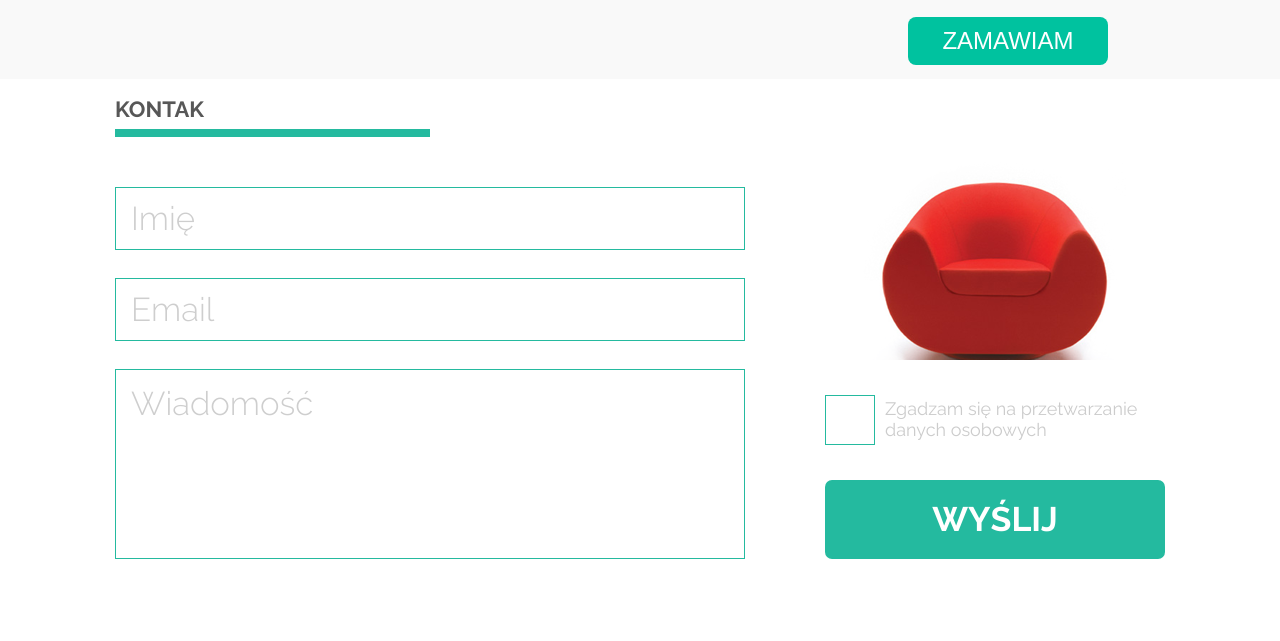
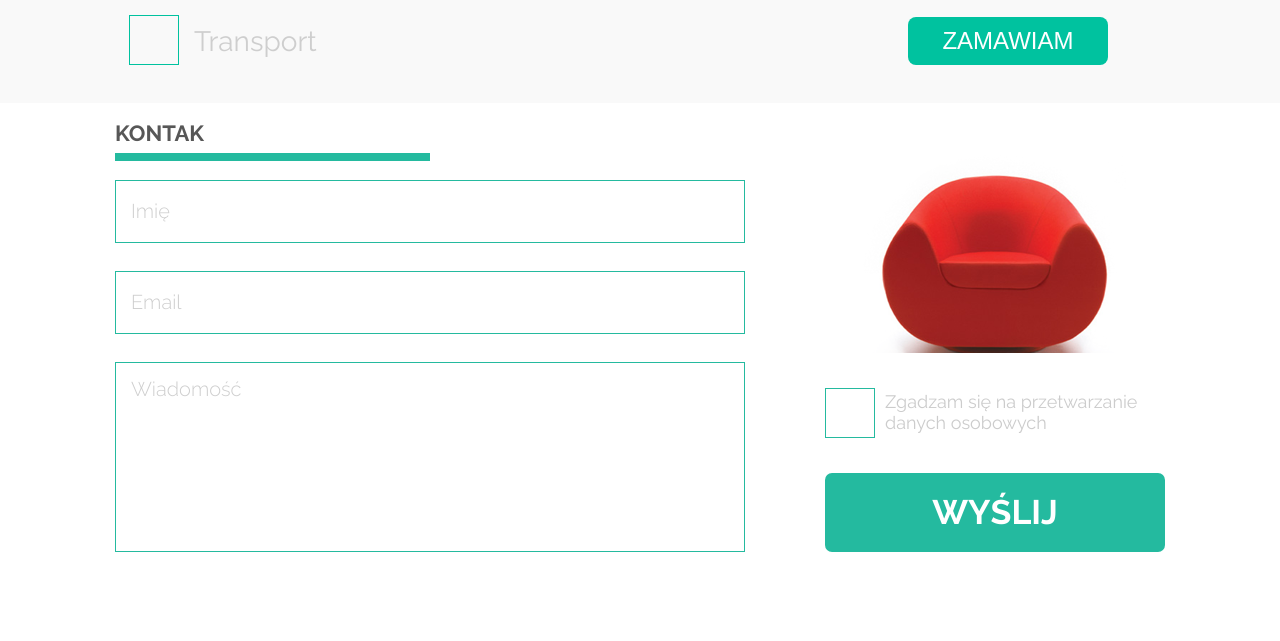
Before and after one commit to AnetaMaciejczak/LayOnSofa, a website: page index.html in a window 1280 px wide. Shown: the part 2103-2744 px from the top of the page. Drawn offline with Linux system fonts and the light colour scheme.

Commit message:
completed

```diff
--- a/index.html
+++ b/index.html
@@ -237,7 +237,7 @@
 <section class="main-contact">
     <div class="container">
         <h2 class="section-title">kontak</h2>
-        <form class="form">
+        <form class="contact-form">
             <div class="form-left">
                 <div class="form-row">
                     <label for="name" class="visuallyhidden">Imię</label>
--- a/scss/partials/_choice.scss
+++ b/scss/partials/_choice.scss
@@ -56,8 +56,6 @@
   padding:14px;
   vertical-align: top;
 }
-
-
 .form {
   display: flex;
   flex-direction: column;
--- a/scss/partials/_footerform.scss
+++ b/scss/partials/_footerform.scss
@@ -1,9 +1,8 @@
 /***************************************************/
 /*formularz*/
 /***************************************************************************************************/
-.form {
+.contact-form {
   display: flex;
-  flex-direction: row;
   justify-content: space-between;
 }
 
@@ -33,7 +32,7 @@
   width: 100%;
   padding: 0 15px;
   font-family: 'Raleway', sans-serif;
-  font-size: 33px;
+  font-size: 20px;
   font-weight: 300;
 }
 
```
Also changed, not shown: css/main.css.
